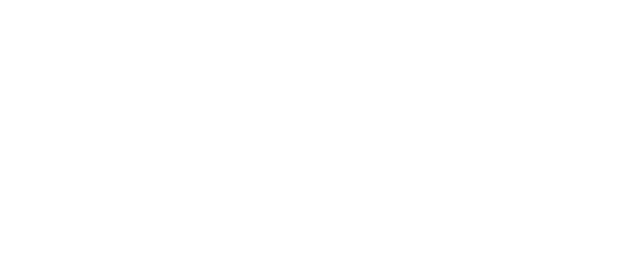
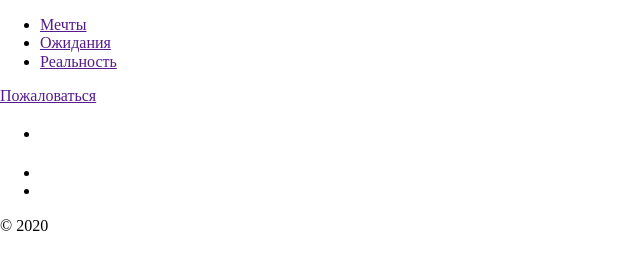
Before and after one commit to JerryMur1/teamwork, a plain HTML site: page index.html in a window 1280 px wide. Shown: the whole page, without its empty margins (0-640 px from the left). Drawn offline with Linux system fonts and the light colour scheme.

Commit message:
Дополнение базовой разметки ver: 2.0

```diff
--- a/index.html
+++ b/index.html
@@ -8,11 +8,38 @@
 </head>
 <body class="root">
   <div class="page">
-    <header class="header"></header>
+    <header class="header">
+      <nav class="">
+        <ul class="">
+          <li class=""><a href="">Мечты</a></li>
+          <li class=""><a href="">Ожидания</a></li>
+          <li class=""><a href="">Реальность</a></li>
+        </ul>
+      </nav>
+      <a href="">Пожаловаться</a>
+    </header>
 
-    <main class="content"></main>
+    <main class="content">
+      <section class=""></section>
+      <section class=""></section>
 
-    <footer class="footer"></footer>
+      <section class="">
+        <h2 class=""></h2>
+        <p class=""></p>
+        <ul class="">
+          <li class="">
+            <h3 class=""></h3>
+            <p class=""></p>
+          </li>
+          <li class=""></li>
+          <li class=""></li>
+        </ul class="">
+      </section>
+    </main>
+
+    <footer class="footer">
+      <p class="footer__copyright">&COPY; 2020</p>
+    </footer>
 
   </div>
 </body>
```
